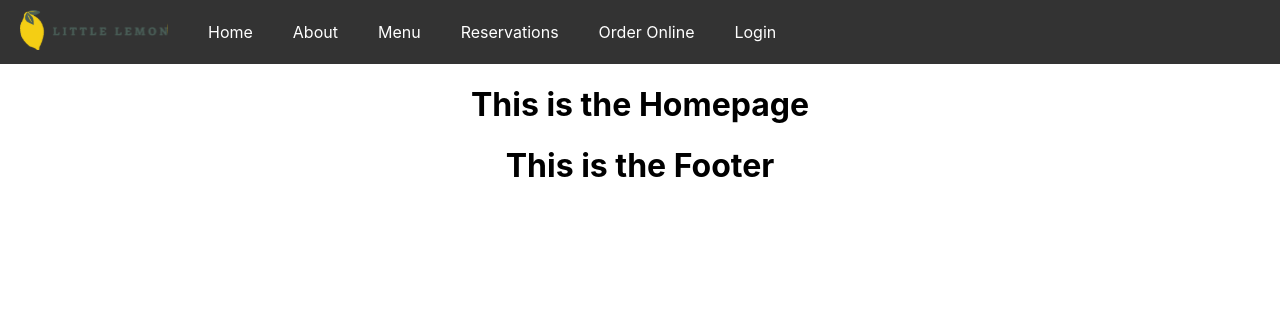
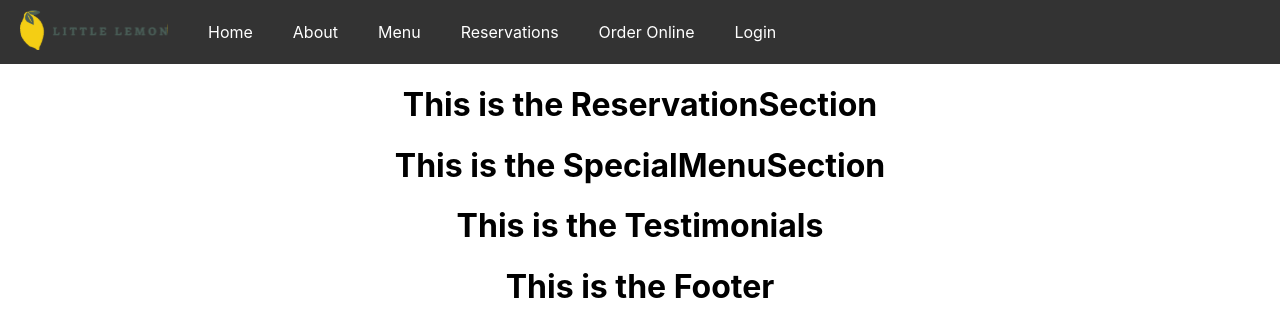
Before and after one commit to chadlaban/little-lemon-frontend, a React (Create React App) app: page / in a window 1280 px wide. Shown: the top 336 px of the page. Built offline with nearby package versions, Linux system fonts and the light colour scheme.

Commit message:
Add: sections for homepage.

```diff
--- /dev/null
+++ b/src/components/sections/ReservationSection.js
@@ -0,0 +1,9 @@
+function ReservationSection() {
+  return (
+    <div className="main-grid">
+      <h1>This is the ReservationSection</h1>
+    </div>
+  );
+}
+
+export default ReservationSection;
--- /dev/null
+++ b/src/components/sections/SpecialMenuSection.js
@@ -0,0 +1,9 @@
+function SpecialMenuSection() {
+  return (
+    <div className="main-grid">
+      <h1>This is the SpecialMenuSection</h1>
+    </div>
+  );
+}
+
+export default SpecialMenuSection;
--- /dev/null
+++ b/src/components/sections/TestimonialSection.js
@@ -0,0 +1,9 @@
+function Testimonials() {
+  return (
+    <div className="main-grid">
+      <h1>This is the Testimonials</h1>
+    </div>
+  );
+}
+
+export default Testimonials;
--- a/src/pages/Homepage.js
+++ b/src/pages/Homepage.js
@@ -1,8 +1,14 @@
+import ReservationSection from "../components/sections/ReservationSection";
+import SpecialMenuSection from "../components/sections/SpecialMenuSection";
+import Testimonials from "../components/sections/TestimonialSection";
+
 function Homepage() {
   return (
-    <div className="main-grid">
-      <h1>This is the Homepage</h1>
-    </div>
+    <>
+      <ReservationSection />
+      <SpecialMenuSection />
+      <Testimonials />
+    </>
   );
 }
 
```
